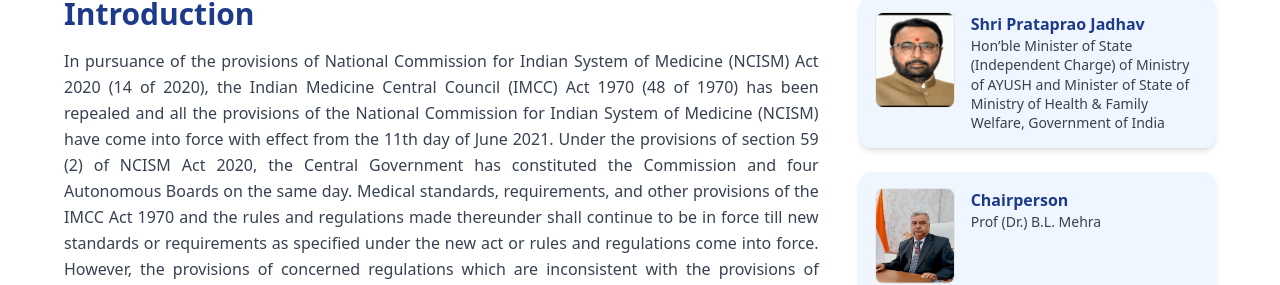
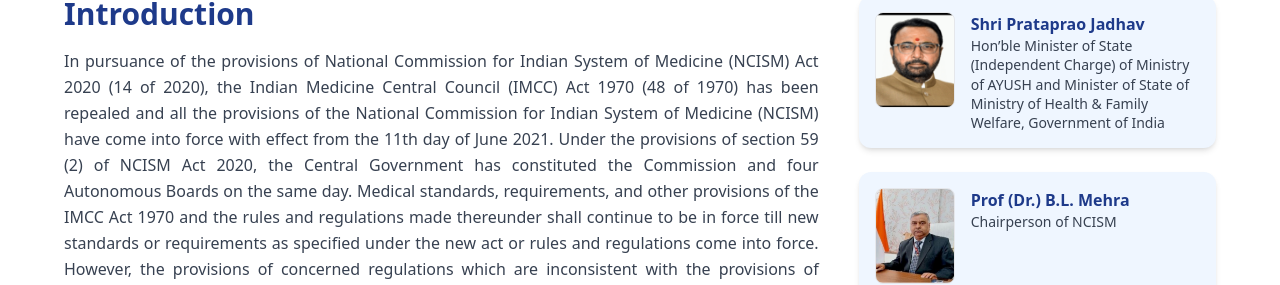
Before and after one commit to raghavrajoria/ncism-redesign, a React (Vite) app: page / in a window 1280 px wide. Shown: the part 772-1057 px from the top of the page. Built offline with nearby package versions, Linux system fonts and the light colour scheme.

Commit message:
name change in chairperson

```diff
--- a/src/Pages/Home.jsx
+++ b/src/Pages/Home.jsx
@@ -435,9 +435,12 @@ function IntroductionSection() {
               className="w-20 h-24 object-cover rounded-lg border"
             />
             <div>
-              <h3 className="font-semibold text-blue-900">Chairperson</h3>
+              <h3 className="font-semibold text-blue-900">
+                {" "}
+                Prof (Dr.) B.L. Mehra
+              </h3>
               <p className="text-sm text-gray-700 leading-snug">
-                Prof (Dr.) B.L. Mehra
+                Chairperson of NCISM
               </p>
             </div>
           </div>
```
